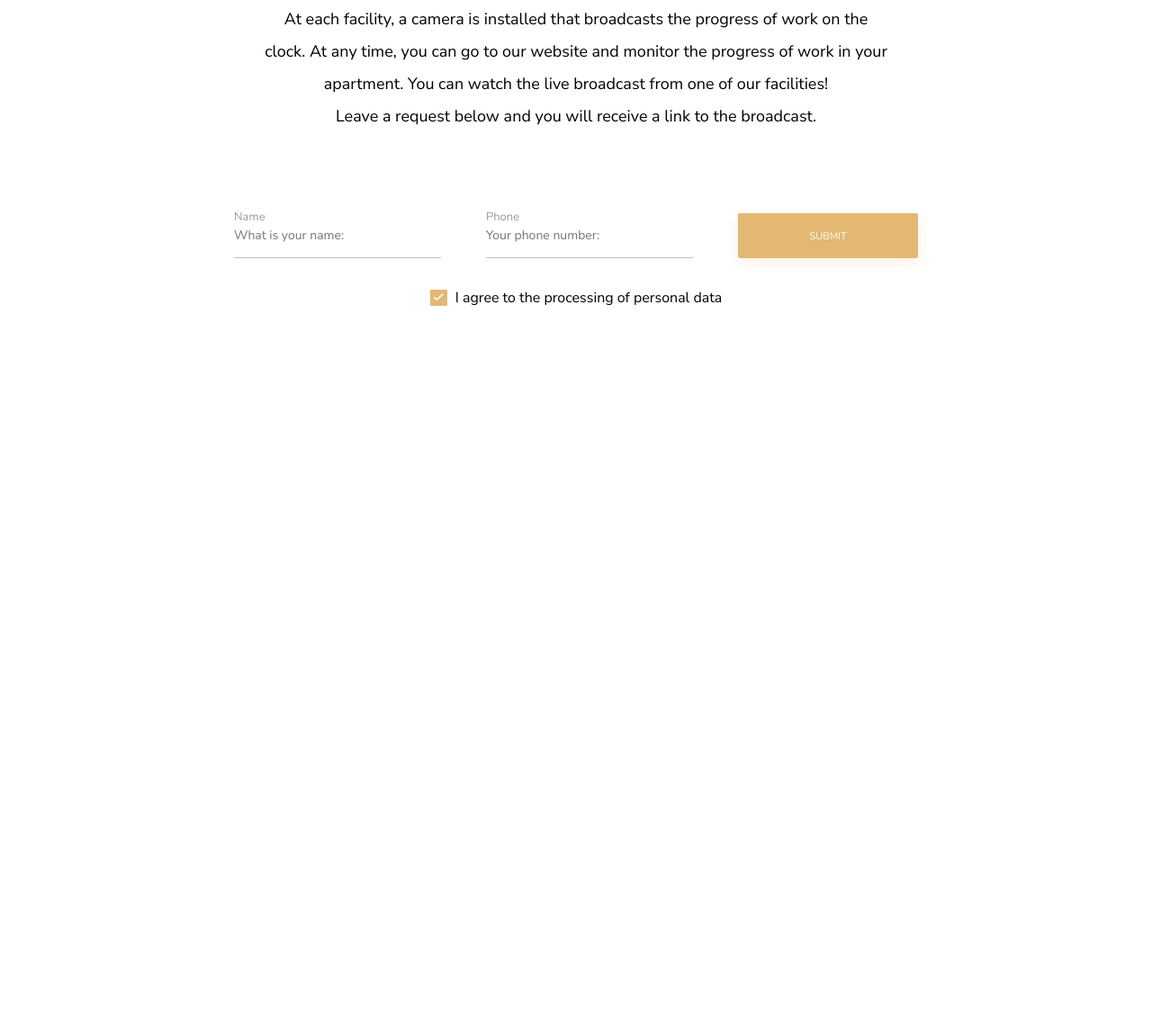
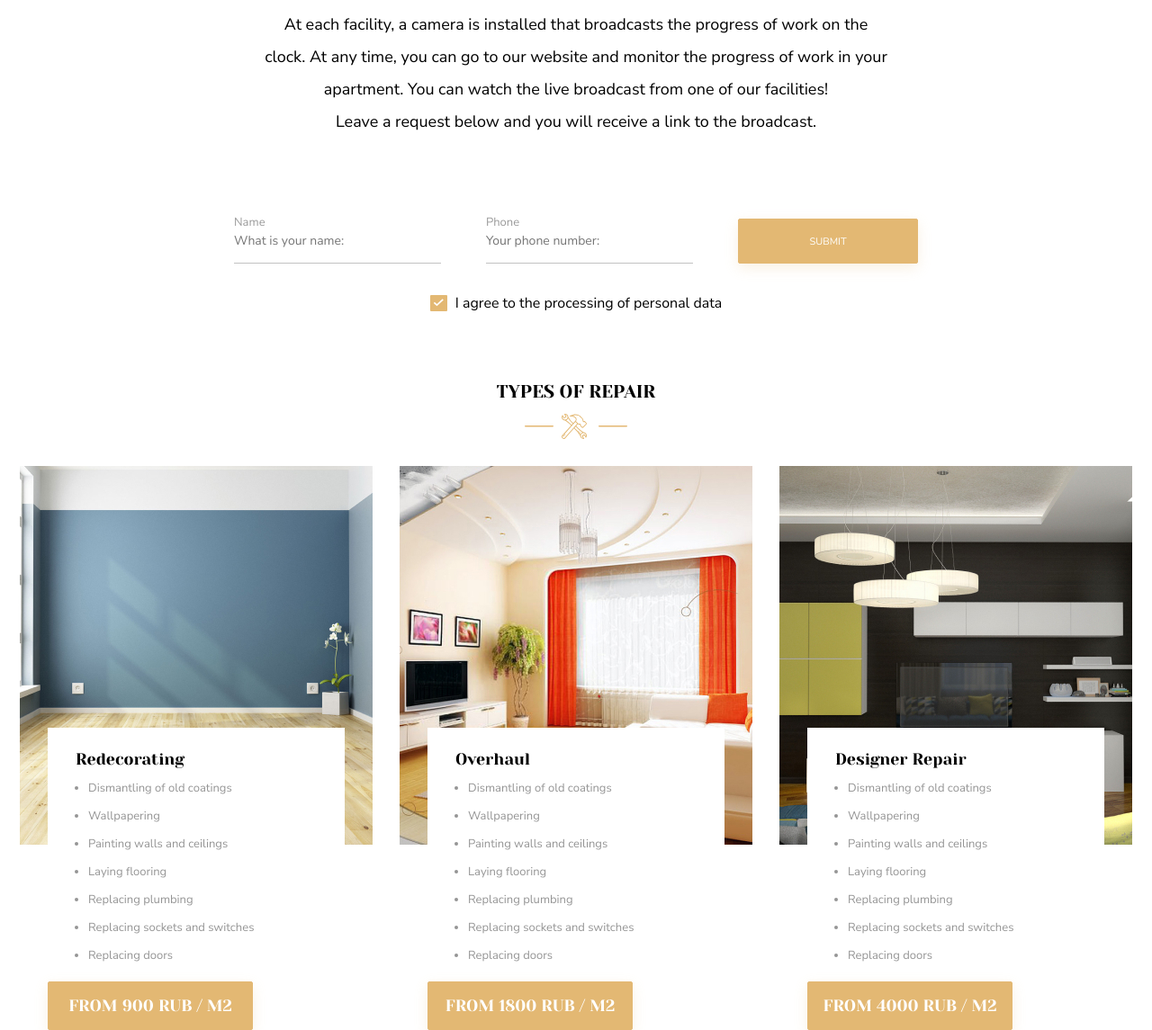
Before and after one commit to Vlad-Miroshin/task_PJ_03_landing, a plain HTML site: page index.html in a window 1280 px wide. Shown: the part 2135-3280 px from the top of the page at 90% size. Before the commit the page ends 2477 px from the top, so only its background shows below. Drawn offline with Linux system fonts and the light colour scheme.

Commit message:
feat (index.html styles.css) complete structure of stage-2

```diff
--- a/assets/css/styles.css
+++ b/assets/css/styles.css
@@ -85,6 +85,7 @@ body {
     font-style: italic;
     font-size: 11px;
     color: white;
+    cursor: pointer;
 }
 
 .button.transparent {
@@ -284,6 +285,9 @@ body {
 }
 
 .online-pict {
+    width: 114px;
+    height: 28px;
+    background: url('../images/online_control.svg') center/cover no-repeat;
     margin-bottom: 30px;
 }
 
@@ -378,10 +382,6 @@ input:-webkit-autofill:focus {
 	z-index: -1;
 }
 
-/* .real-checkbox:focus + .custom-checkbox {
-	box-shadow: 0px 0px 0px 1px #38577a, 0px 0px 10px #7e9bbd;
-} */
-
 .custom-checkbox {
     position: relative;
     display: inline-block;
@@ -413,3 +413,81 @@ input:-webkit-autofill:focus {
 .real-checkbox:checked + .custom-checkbox::before {
 	transform: translate(-50%, -50%) scale(1);
 }
+
+
+.types {
+    margin-top: 76px;
+}
+
+.types-container {
+    max-width: 1230px;
+    margin: 0 auto;
+    display: flex;
+    flex-direction: column;
+    align-items: center;
+}
+
+.types-title {
+    font-family: var(--font-family-second);
+    font-size: 20px;
+    text-transform: uppercase;
+    margin-bottom: 13px;
+}
+
+.types-pict {
+    width: 114px;
+    height: 28px;
+    background: url('../images/types.svg') center/cover no-repeat;
+    margin-bottom: 30px;
+}
+
+.types-wrap {
+    display: flex;
+    flex-direction: row;
+    /* flex-wrap: wrap; */
+    gap: 30px;
+}
+
+.types-item {
+    width: 392px;
+    display: flex;
+    flex-direction: column;
+    align-items: center;
+}
+
+.types-item-image {
+    width: 392px;
+    /* height: 421px; */
+}
+
+.types-item-detail {
+    width: 330px;
+    margin-top: -130px;
+    background-color: white;
+}
+
+.types-item-detail-title {
+    font-family: var(--font-family-second);
+    font-size: 18px;
+    margin: 25px 0 13px 31px;
+}
+
+.types-item-detail-list {
+    font-family: var(--font-family-main);
+    font-size: 13px;
+    color: #959595;
+    margin: 0 0 20px 45px;
+}
+
+.types-item-detail-list li {
+    margin: 0 0 13px;
+}
+
+.types-item-button {
+    height: 54px;
+    width: 228px;
+    padding: 0;
+    font-family: var(--font-family-second);
+    font-style: normal;
+    font-size: 18px;
+}
--- a/index.html
+++ b/index.html
@@ -126,7 +126,7 @@
                 <div class="online-title">
                     online control
                 </div>
-                <div class="online-pict"><img src="./assets/images//online_control.svg" alt="Online control"></div>
+                <div class="online-pict"></div>
                 <div class="online-image">
                     <div class="online-button-play"></div>
                 </div>
@@ -156,6 +156,72 @@
             </div>
         </section>
 
+        <section class="types">
+            <div class="container types-container">
+                <div class="types-title">
+                    Types of Repair
+                </div>
+                <div class="types-pict"></div>
+                <div class="types-wrap">
+                    <div class="types-item">
+                        <img class="types-item-image" src="./assets/images/cost_low.jpg" alt="Low cost from 900 rub">
+                        <div class="types-item-detail">
+                            <div class="types-item-detail-title">
+                                Redecorating
+                            </div>
+                            <ul class="types-item-detail-list">
+                                <li>Dismantling of old coatings</li>
+                                <li>Wallpapering</li>
+                                <li>Painting walls and ceilings</li>
+                                <li>Laying flooring</li>
+                                <li>Replacing plumbing</li>
+                                <li>Replacing sockets and switches</li>
+                                <li>Replacing doors</li>
+                            </ul>
+                            <button class="button types-item-button">from 900 rub / m2</button>
+                        </div>
+                    </div>
+
+                    <div class="types-item">
+                        <img class="types-item-image" src="./assets/images/cost_medium.jpg" alt="Medium cost from 1800 rub">
+                        <div class="types-item-detail">
+                            <div class="types-item-detail-title">
+                                Overhaul
+                            </div>
+                            <ul class="types-item-detail-list">
+                                <li>Dismantling of old coatings</li>
+                                <li>Wallpapering</li>
+                                <li>Painting walls and ceilings</li>
+                                <li>Laying flooring</li>
+                                <li>Replacing plumbing</li>
+                                <li>Replacing sockets and switches</li>
+                                <li>Replacing doors</li>
+                            </ul>
+                            <button class="button types-item-button">from 1800 rub / m2</button>
+                        </div>
+                    </div>
+
+                    <div class="types-item">
+                        <img class="types-item-image" src="./assets/images/cost_high.jpg" alt="High cost from 4000 rub">
+                        <div class="types-item-detail">
+                            <div class="types-item-detail-title">
+                                Designer Repair
+                            </div>
+                            <ul class="types-item-detail-list">
+                                <li>Dismantling of old coatings</li>
+                                <li>Wallpapering</li>
+                                <li>Painting walls and ceilings</li>
+                                <li>Laying flooring</li>
+                                <li>Replacing plumbing</li>
+                                <li>Replacing sockets and switches</li>
+                                <li>Replacing doors</li>
+                            </ul>
+                            <button class="button types-item-button">from 4000 rub / m2</button>
+                        </div>
+                    </div>
+                </div>
+            </div>
+        </section>
 
     </main>
 
```
Also changed, not shown: assets/images/cost_high.jpg (added), assets/images/cost_low.jpg (added), assets/images/cost_medium.jpg (added), assets/images/types.svg (added).
